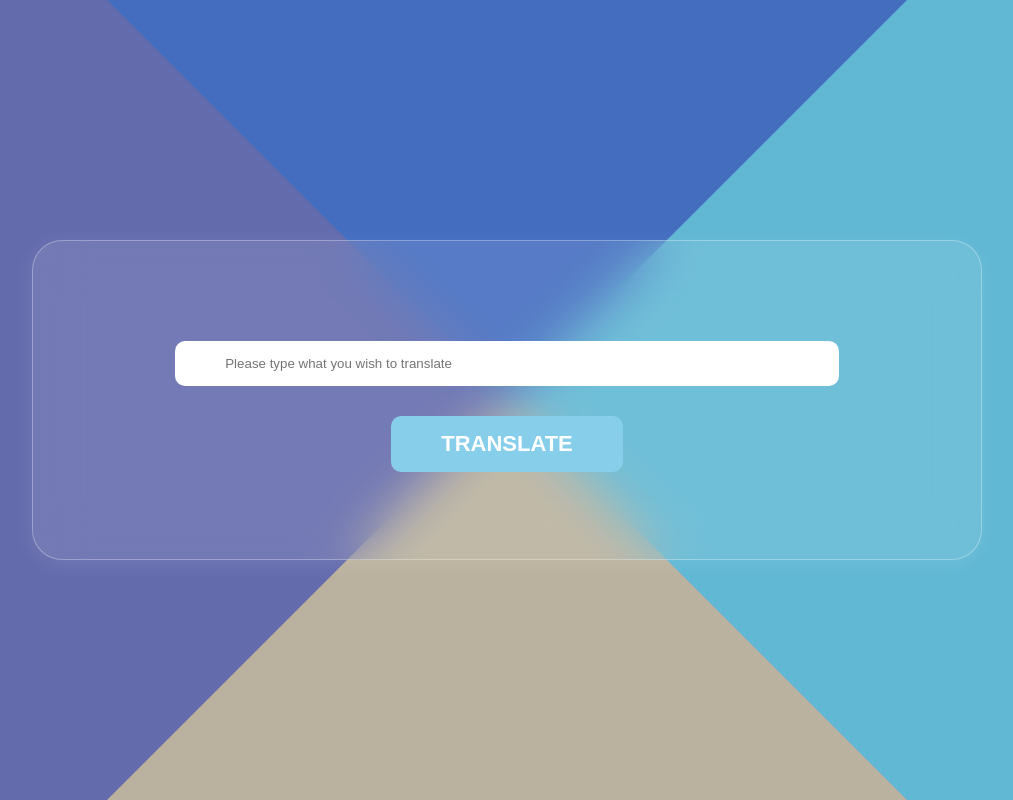
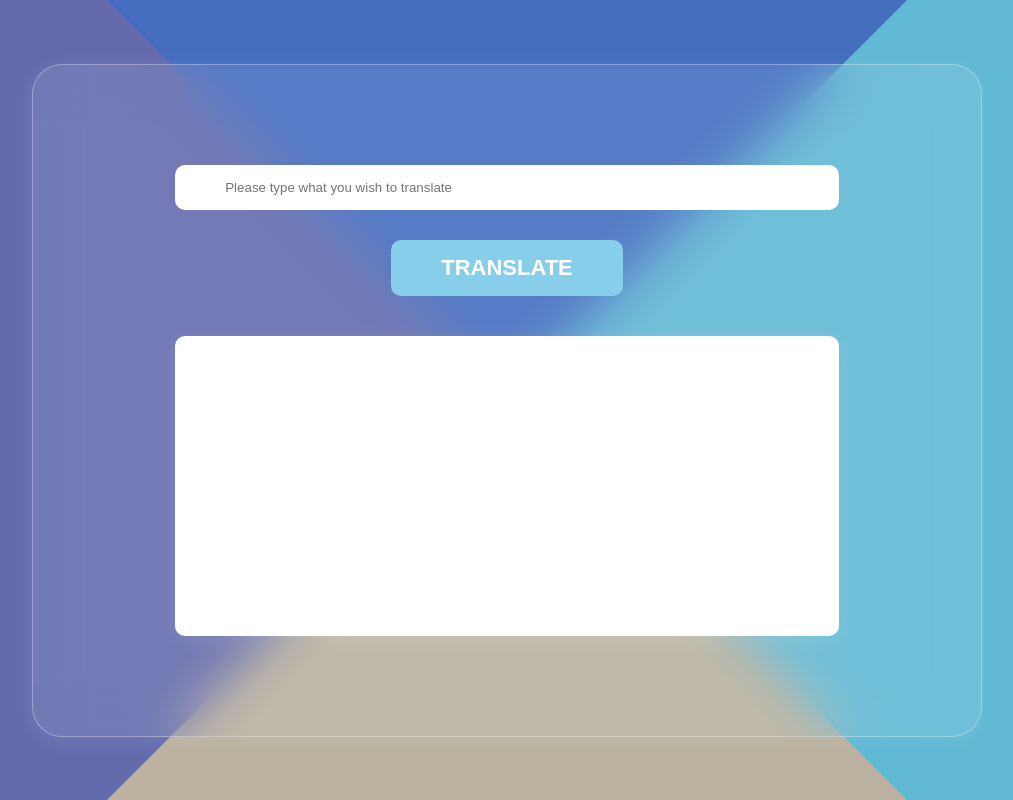
Before and after one commit to wrang308/lost-in-translation, a React (Create React App) app: page /translator in a window 1280 px wide. Both pictures are taken after a click on the button "TRANSLATE". Shown: the whole page, without its empty margins (133-1146 px from the left). Built offline with nearby package versions, Linux system fonts and the light colour scheme.

Commit message:
show translation div whn button is clicked

```diff
--- a/src/components/Translation/TranslationPage.jsx
+++ b/src/components/Translation/TranslationPage.jsx
@@ -1,6 +1,13 @@
+import { useState } from 'react'
 import styles from '../Translation/TranslationPage.module.css'
 
 const TranslationPage = () => {
+  const [clicked, setClicked] = useState(false)
+
+  const handleTranslateBtn = () => {
+    setClicked(true)
+  }
+
   return (
     <div className={styles.container}>
     <div className={styles.top}></div>
@@ -8,7 +15,10 @@ const TranslationPage = () => {
     <div className={styles.center}>
       <div className={styles.card}>
         <input className={styles.translatorInput} type="text" name="translation" id="translation" placeholder="Please type what you wish to translate" />
-        <button className={styles.translateBtn}>Translate</button>
+        <button className={styles.translateBtn} onClick={handleTranslateBtn}>Translate</button>
+        {clicked === true && (
+          <div className={styles.translationContainer}></div>
+        )}
       </div>
     </div>
     </div>
--- a/src/components/Translation/TranslationPage.module.css
+++ b/src/components/Translation/TranslationPage.module.css
@@ -84,3 +84,13 @@
   background-color: #73B0C9;
   cursor: pointer;
 }
+
+.translationContainer {
+  width: 70%;
+  height: 300px;
+  margin-top: 40px;
+  margin-bottom: 100px;
+  background-color: #fff;
+  box-shadow: 0 4px 20px 0 rgba(255, 255, 255, 0.1);
+  border-radius: 10px;
+}
```
